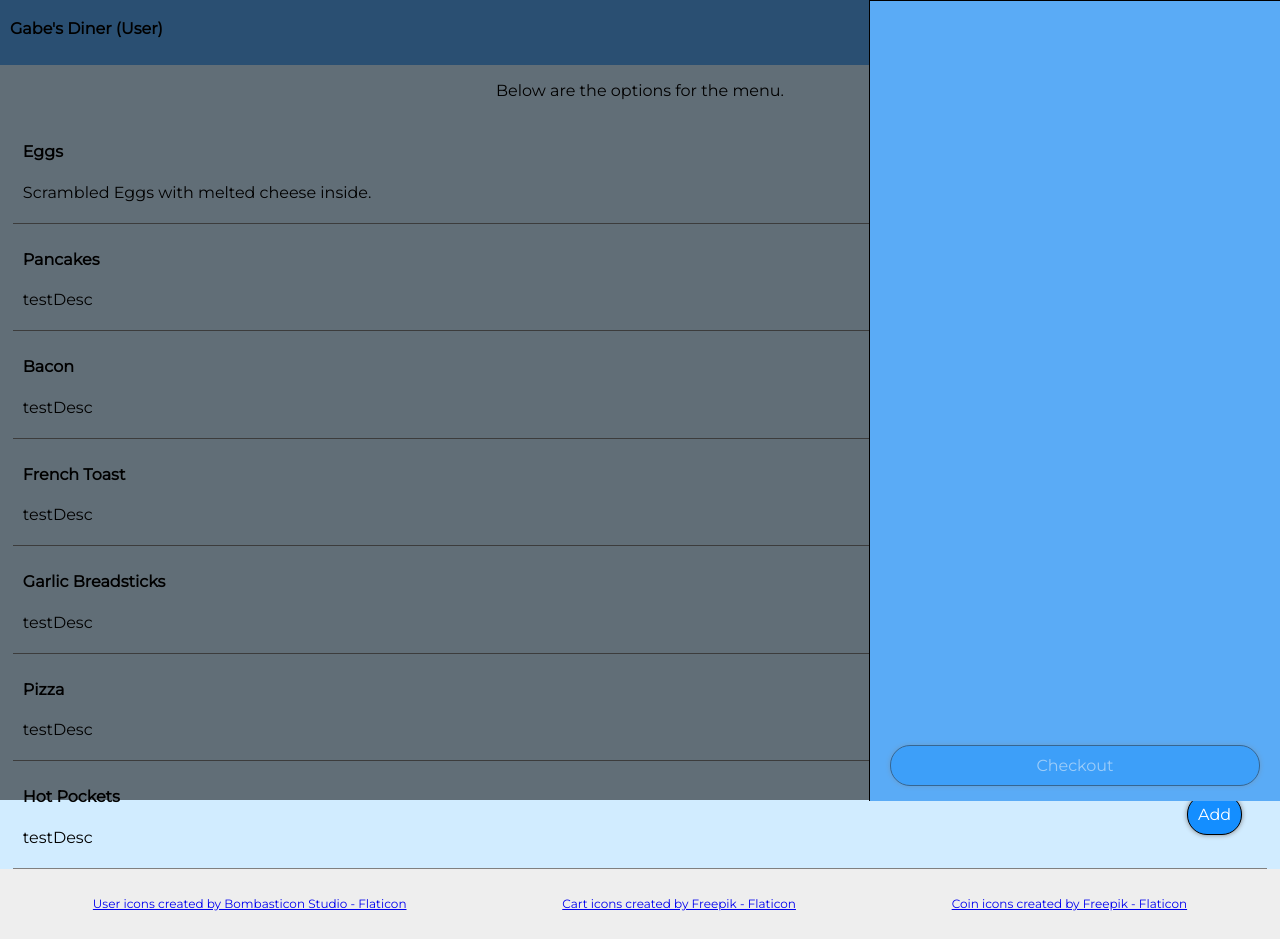
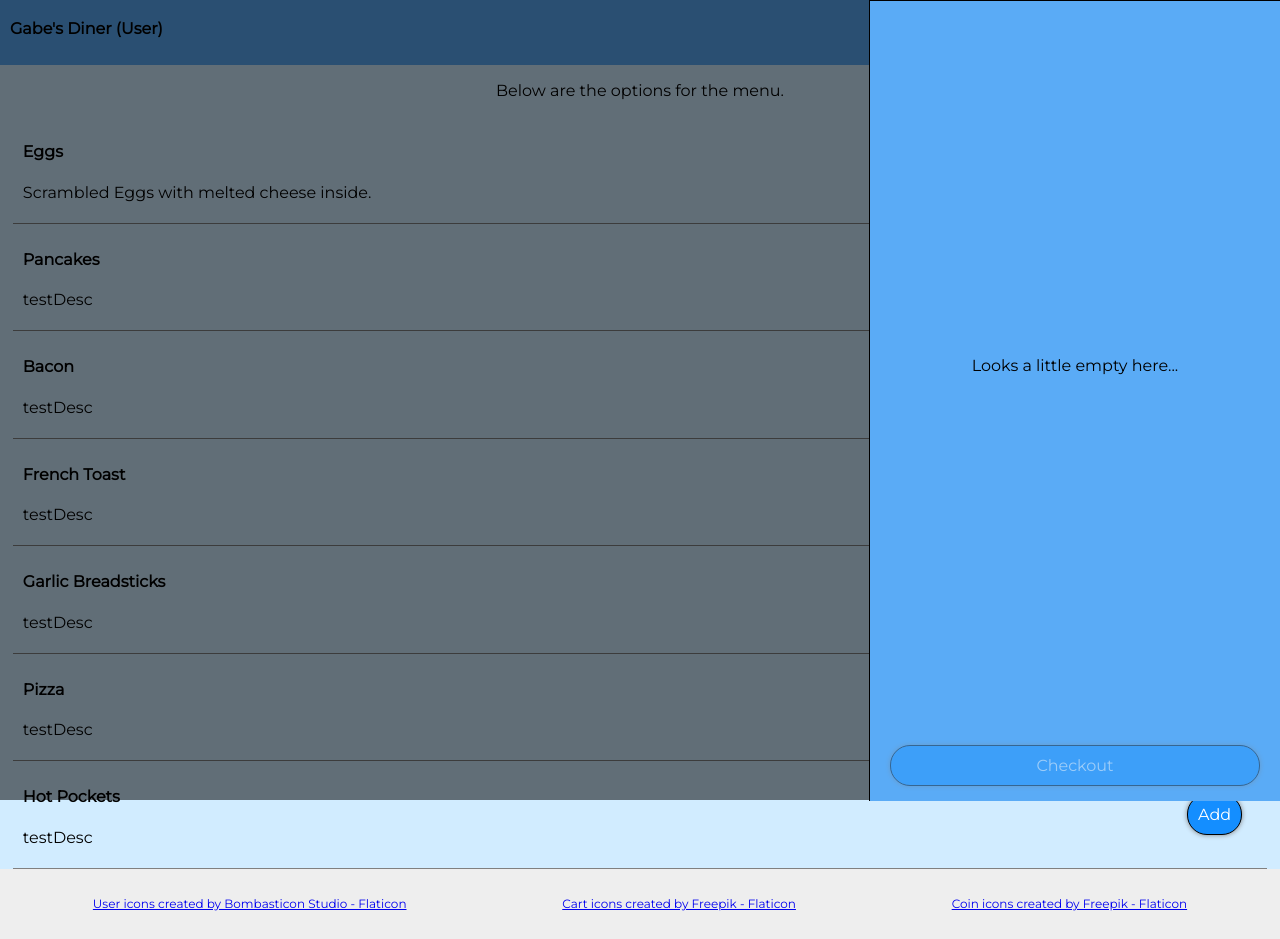
Before and after one commit to gabriel-orengo/Diner, a React (Create React App) app: page / in a window 1280 px wide. Both pictures are taken after a click on the picture 1240 px from the left and 32 px from the top of the page. Built offline with nearby package versions, Linux system fonts and the light colour scheme.

Commit message:
Added a cart empty message

```diff
--- a/src/components/CartDrawer/CartDrawer.module.css
+++ b/src/components/CartDrawer/CartDrawer.module.css
@@ -8,17 +8,26 @@
     height: 50vh;
     overflow-y: scroll;
     border-top: 1px solid black;
+    display: flex;
+    flex-direction: column;
+    padding: 0 5px;
+}
+
+.EmptyMessage {
+    margin: auto;
+    padding: 25px;
+}
+
+.MarginTopAuto {
+    margin-top: auto;
 }
 
 @media screen and (min-width: 550px) {
     .CartDrawer {
         top: 0;
         width: 400px;
+        min-height: 100vh;
         border-left: 1px solid black;
-        display: flex;
-        flex-direction: column;
-        min-height: 100vh;
-        padding: 0 5px;
     }
 
     .Content {
@@ -33,8 +42,4 @@
         flex-direction: column;
         justify-content: center;
     }
-
-    .CheckoutButton {
-        margin-top: auto;
-    }
 }
--- a/src/components/CartDrawer/CartDrawer.tsx
+++ b/src/components/CartDrawer/CartDrawer.tsx
@@ -37,25 +37,27 @@ const CartDrawer = (props: any) => {
         <>
             <Backdrop action={props.handler} />
             <div className={classes.CartDrawer}>
-                {cartUI}
-                <div className={classes.CheckoutButton}>
-                    {cartUI.length !== 0 ? (
+                {cartUI.length !== 0 ? (
+                    cartUI
+                ) : (
+                    <p className={classes.EmptyMessage}>
+                        Looks a little empty here...
+                    </p>
+                )}
+                {cartUI.length !== 0 ? (
+                    <div className={classes.MarginTopAuto}>
                         <Button
                             type="strong"
                             shape="circle"
                             action={() => alert("Checkout")}>
                             Checkout
                         </Button>
-                    ) : (
-                        <Button
-                            disabled
-                            type="strong"
-                            shape="circle"
-                            action={() => alert("Checkout")}>
-                            Checkout
-                        </Button>
-                    )}
-                </div>
+                    </div>
+                ) : (
+                    <Button disabled type="strong" shape="circle">
+                        Checkout
+                    </Button>
+                )}
             </div>
         </>
     );
```
